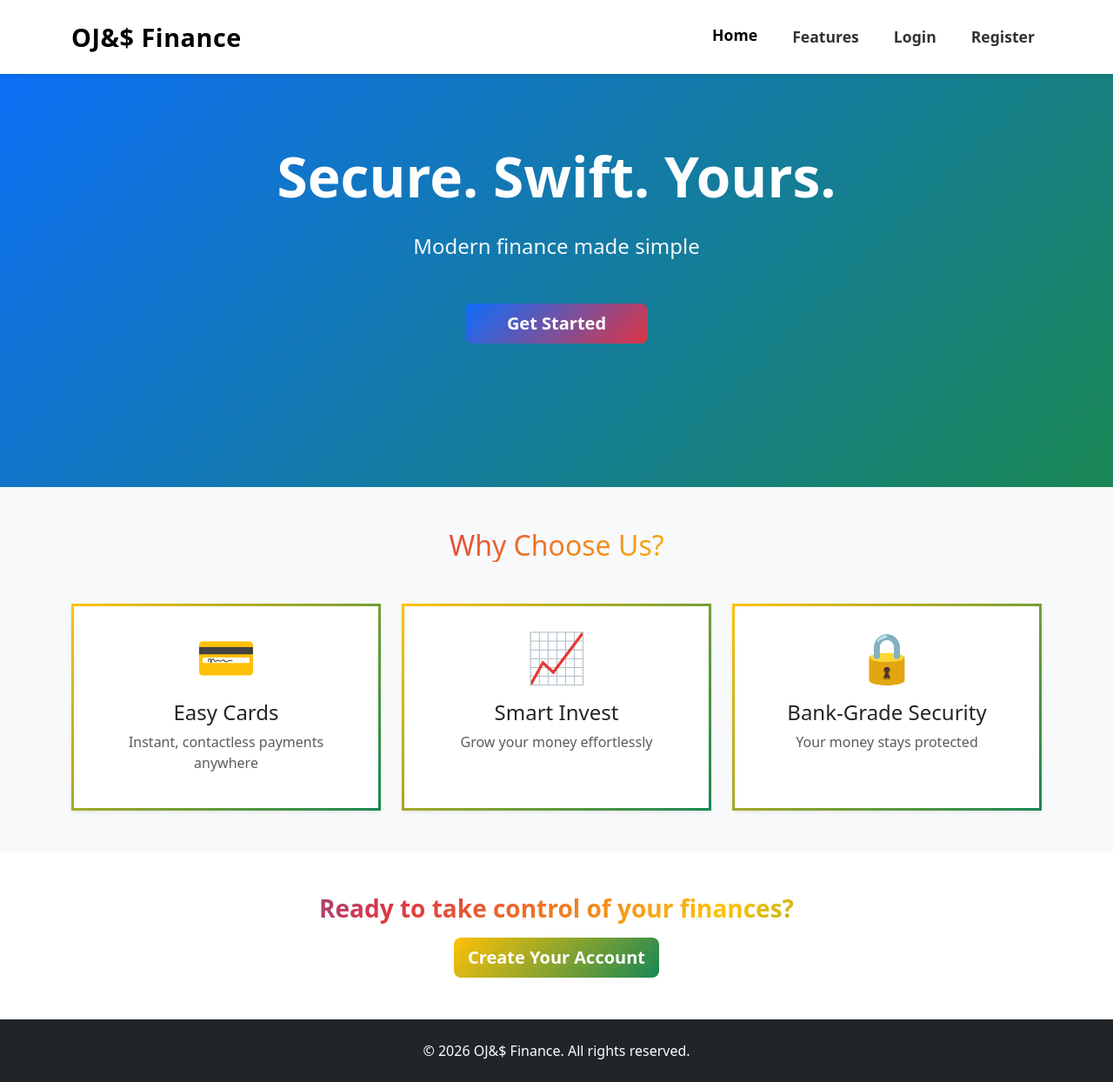
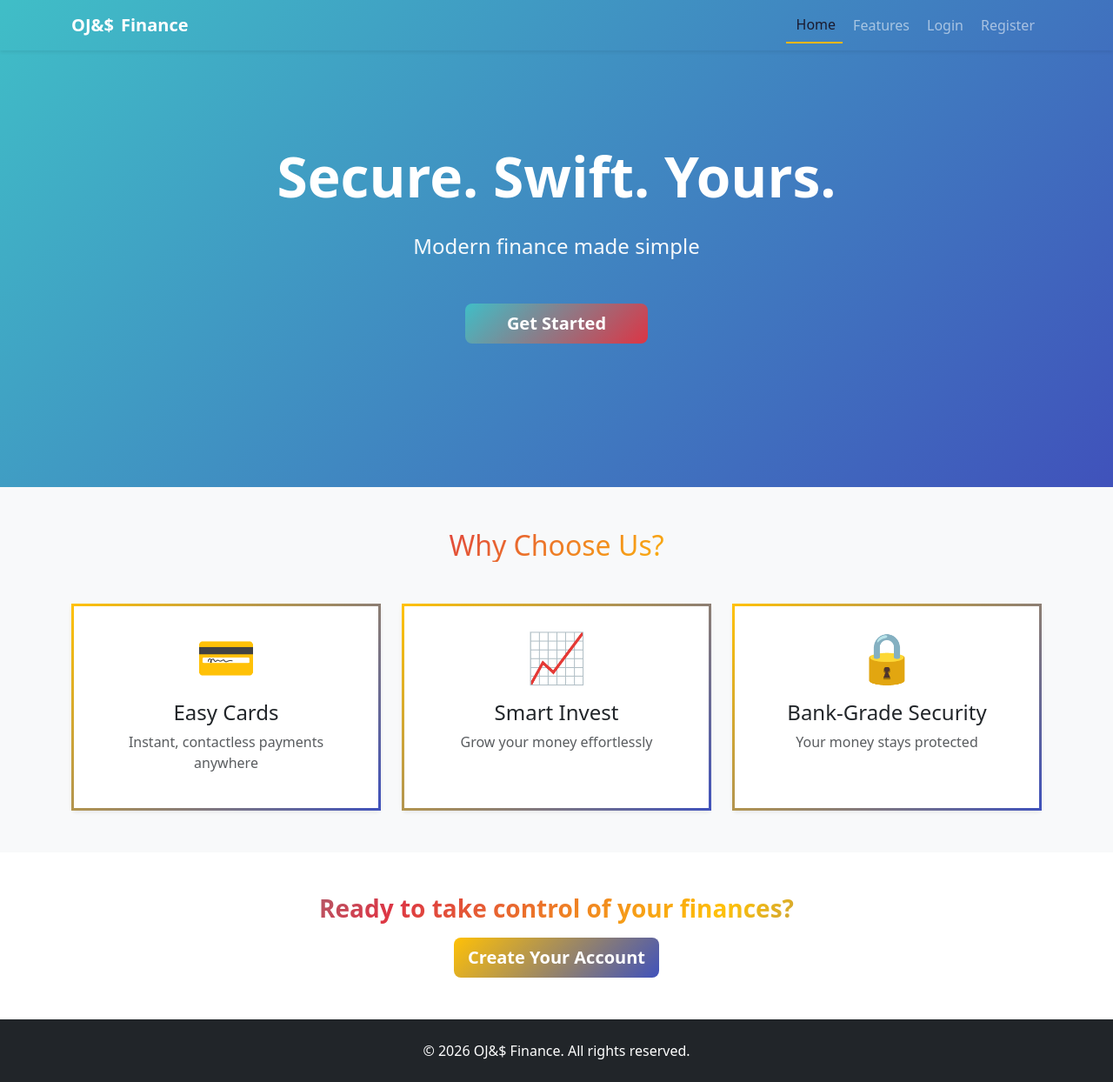
Before and after one commit to Ojenoba/Finance, a Flask app: page / in a window 1280 px wide. Shown: the whole page at 87% size. Run offline with Flask 3, Linux system fonts and the light colour scheme; some libraries are stand-ins or nearby versions.

Commit message:
Minor Fixes

```diff
--- a/static/styles.css
+++ b/static/styles.css
@@ -1,8 +1,8 @@
 :root {
-  --oj-blue: #0d6efd;
+  --oj-blue: #40bec7;
   --oj-red: #dc3545;
   --oj-yellow: #ffc107;
-  --oj-green: #198754;
+  --oj-green: #4052bb;
 
   /* New reusable gradients */
   --oj-gradient-primary: linear-gradient(135deg, var(--oj-blue), var(--oj-red));
@@ -73,29 +73,40 @@
   -webkit-text-fill-color: transparent;
 }
 
-/* Navbar */
-.navbar {
-  padding: 1rem 2rem;
-  background: white !important;
-  box-shadow: 0 2px 6px rgba(0,0,0,0.08);
+/* Smooth transition */
+#mainNavbar {
+  transition: background-color 0.4s ease, box-shadow 0.4s ease;
 }
 
-.navbar-brand {
-  font-size: 1.8rem;
-  font-weight: 700;
-  letter-spacing: 0.5px;
+/* Transparent state (home initial) */
+#mainNavbar.bg-transparent {
+  background-color: transparent !important;
 }
 
-.nav-link {
-  font-size: 1.1rem;
-  font-weight: 600;
-  margin-left: 1.5rem;
-  color: #333;
-  transition: color 0.2s, transform 0.2s;
+/* Solid state after scroll (distinct color from hero) */
+#mainNavbar.scrolled {
+  background-color: #b62b77 !important; /* deep navy, distinct from hero gradient */
+  box-shadow: 0 2px 6px rgba(0,0,0,0.25);
 }
 
-.nav-link:hover,
-.nav-link.active {
-  color: var(--oj-blue);
+/* Other pages solid navbar */
+.navbar-light.bg-light {
+  background-color: var(--oj-blue) !important; /* light green for other pages */
+  box-shadow: 0 2px 4px rgba(0,0,0,0.1);
+}
+
+/* Nav links */
+.nav-link {
+  font-weight: 500;
+  transition: color 0.3s ease, transform 0.2s ease;
+}
+
+.nav-link:hover {
+  color: #ffb703 !important; /* warm gold hover */
   transform: translateY(-2px);
 }
+
+.nav-link.active {
+  color: #1a1a2e !important; /* match solid navbar color */
+  border-bottom: 2px solid #ffb703;
+}
--- a/templates/home.html
+++ b/templates/home.html
@@ -10,20 +10,43 @@
 <body>
 
 <!-- Navbar -->
-<nav class="navbar navbar-expand-lg shadow-sm fixed-top">
+<nav id="mainNavbar" class="navbar navbar-expand-lg fixed-top shadow-sm
+    {% if request.path == '/' %}navbar-dark bg-transparent{% else %}navbar-light bg-light{% endif %}">
   <div class="container">
-    <a class="navbar-brand" href="/">
-      <span class="blue">O</span><span class="red">J</span><span class="yellow">&</span><span class="green">$</span> Finance
+    <!-- Brand -->
+    <a class="navbar-brand fw-bold d-flex align-items-center" href="/">
+      <span class="blue">O</span><span class="red">J</span><span class="yellow">&</span><span class="green">$</span>
+      <span class="ms-2">Finance</span>
     </a>
+
+    <!-- Toggler -->
     <button class="navbar-toggler" type="button" data-bs-toggle="collapse" data-bs-target="#navbarNav">
       <span class="navbar-toggler-icon"></span>
     </button>
+
+    <!-- Links -->
     <div class="collapse navbar-collapse" id="navbarNav">
-      <ul class="navbar-nav ms-auto">
-        <li class="nav-item"><a class="nav-link {% if request.path == '/' %}active{% endif %}" href="/">Home</a></li>
-        <li class="nav-item"><a class="nav-link {% if request.path == '/quote' %}active{% endif %}" href="/quote">Features</a></li>
-        <li class="nav-item"><a class="nav-link {% if request.path == '/login' %}active{% endif %}" href="/login">Login</a></li>
-        <li class="nav-item"><a class="nav-link {% if request.path == '/register' %}active{% endif %}" href="/register">Register</a></li>
+      <ul class="navbar-nav ms-auto align-items-center">
+        <li class="nav-item">
+          <a class="nav-link {% if request.path == '/' %}active{% endif %}" href="/">
+            <i class="bi bi-house-door-fill me-1"></i> Home
+          </a>
+        </li>
+        <li class="nav-item">
+          <a class="nav-link {% if request.path == '/quote' %}active{% endif %}" href="/quote">
+            <i class="bi bi-graph-up-arrow me-1"></i> Features
+          </a>
+        </li>
+        <li class="nav-item">
+          <a class="nav-link {% if request.path == '/login' %}active{% endif %}" href="/login">
+            <i class="bi bi-box-arrow-in-right me-1"></i> Login
+          </a>
+        </li>
+        <li class="nav-item">
+          <a class="nav-link {% if request.path == '/register' %}active{% endif %}" href="/register">
+            <i class="bi bi-person-plus-fill me-1"></i> Register
+          </a>
+        </li>
       </ul>
     </div>
   </div>
@@ -84,5 +107,20 @@
 </footer>
 
 <script src="https://cdn.jsdelivr.net/npm/bootstrap@5.3.3/dist/js/bootstrap.bundle.min.js"></script>
+
+<!-- Transparent to Solid Navbar Script -->
+<script>
+  document.addEventListener("scroll", function() {
+    const navbar = document.getElementById("mainNavbar");
+    if (window.scrollY > 50 && "{{ request.path }}" === "/") {
+      navbar.classList.remove("bg-transparent");
+      navbar.classList.add("bg-dark");
+    } else if ("{{ request.path }}" === "/") {
+      navbar.classList.remove("bg-dark");
+      navbar.classList.add("bg-transparent");
+    }
+  });
+</script>
+
 </body>
 </html>
```
Also changed, not shown: templates/quoted.html (+16 -1 lines).
